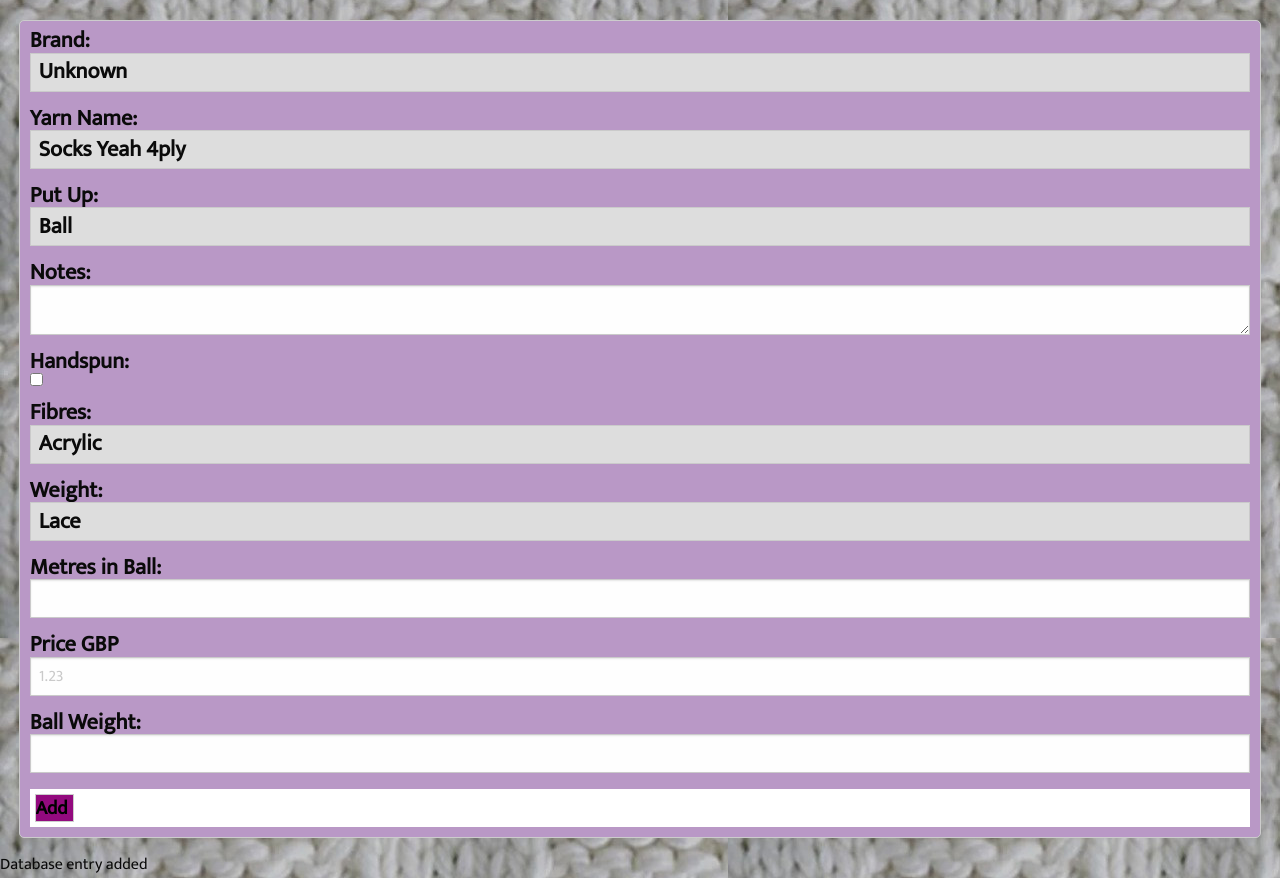
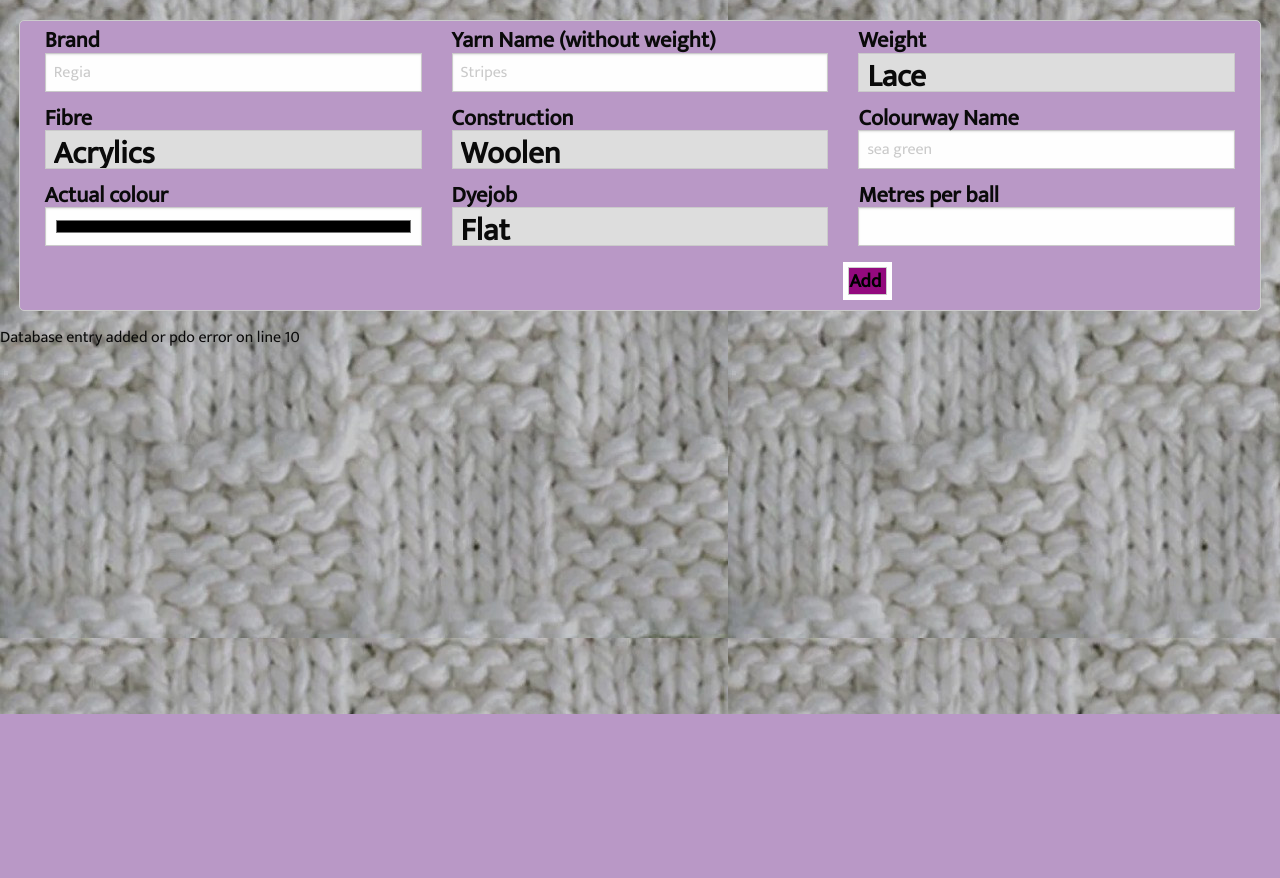
Before and after one commit to hwindle/portfolio, a PHP site: page /WIP_yarn_stash/add_yarn.html in a window 1280 px wide. Shown: the part 86-964 px from the top of the page. After the commit the page ends 800 px from the top, so only its background shows below. Run offline with PHP 8.4, Linux system fonts and the light colour scheme.

Commit message:
Finished half of add-yarn form

```diff
--- a/WIP_yarn_stash/add_yarn.html
+++ b/WIP_yarn_stash/add_yarn.html
@@ -34,79 +34,113 @@
         </nav>
         <section id="content">
             <form method="post" action="#">
-                <p class="form-row">
-                    <label for="brand_id">Brand: </label>
-                    <select name="brand_id" id="brand_id">
-                        <option value="0">Unknown</option>
-                        <option value="1">Drops</option>
-                        <option value="2">Fyberspates, Coop Knits</option>
-                        <option value="3">Novita</option>
-                        <option value="4">Paintbox</option>
-                        <option value="5">Rowan</option>
-                        <option value="6">Stylecraft</option>
-                        <option value="7">West Yorkshire Spinners</option>
+                <div class="grid-x grid-padding-x">
+                    <p class="small-12 medium-6 large-4 cell">
+                        <label for="brand" class="">Brand
+                            <input id="brand" name="brand" type="text" placeholder="Regia" required>
+                        </label>
+                    </p>
+                    <p class="small-12 medium-6 large-4 cell">
+                        <label for="yarn-name" class="">Yarn Name (without weight)
+                            <input id="yarn-name" name="yarn-name" type="text" placeholder="Stripes" required>
+                        </label>
+                    </p>
+                    <p class="small-12 medium-6 large-4 cell">
+                        <label for="weight" class="">Weight
+                            <select id="weight" name="weight">
+                                <option value="Lace">Lace</option>
+                                <option value="4ply">4ply/fingering</option>
+                                <option value="Sport">Sport</option>
+                                <option value="DK">DK</option>
+                                <option value="Worsted">Worsted</option>
+                                <option value="Aran">Aran</option>
+                                <option value="Chunky">Chunky</option>
+                                <option value="Super chunky">Super chunky</option>
                             </select>
-                    <label for="yarn_name">Yarn Name: </label>
-                    <select name="yarn_name_id" id="yarn_name" class="">
-                        <option value="0" data-brand-id="2">Socks Yeah 4ply</option>
-                        <option value="1" data-brand-id="2">Socks Yeah DK</option>
-                        <option value="2" data-brand-id="2">Scrumptious 4ply</option>
-                        <option value="3" data-brand-id="2">Vivacious 4ply</option>
-                        <option value="4" data-brand-id="2">Faery Wings fluffy</option>
+                        </label>
+                    </p>
+                    <p class="small-12 medium-6 large-4 cell">
+                        <label for="fibre" class="">Fibre
+                            <select id="fibre" name="fibre">
+                                <option value="acrylic">Acrylics</option>
+                                <option value="wool">Wool</option>
+                                <option value="sock">Wool with nylon</option>
+                                <option value="plant">Plant fibres</option>
+                                <option value="luxury-mix">Luxury blend</option>
+                                <option value="budget-mix">Budget fibre mix</option>
+                                <option value="alpaca">Alpaca</option>
+                                <option value="silk">Silk</option>
                             </select>
+                        </label>
                     </p>
-                <p class="form-row">
-                    <label for="put_up">Put Up: </label>
-                    <select name="put_up_id" id="put_up" class="">
-                        <option value="0">Ball</option>
-                        <option value="1">Hank</option>
-                        <option value="2">Donut</option>
-                        <option value="3">Cake</option>
+                    <p class="small-12 medium-6 large-4 cell">
+                        <label for="construction" class="">Construction
+                            <select id="construction" name="construction">
+                                <option value="woolen">Woolen</option>
+                                <option value="2ply">2ply</option>
+                                <option value="3ply">3 or more plies</option>
+                                <option value="chainette">chainette</option>
+                                <option value="tape">Tape</option>
+                                <option value="novelty">Novelty</option>
                             </select>
+                        </label>
                     </p>
-                <p class="form-row">
-                    <label for="notes">Notes: </label>
-                    <textarea name="notes" id="notes"></textarea>
-                    <label for="handspun">Handspun: </label>
-                    <input type="checkbox" name="handspun" id="handspun">
+                    <p class="small-12 medium-6 large-4 cell">
+                        <label for="colourway-name" class="">
+                            Colourway Name
+                            <input id="colourway-name" name="colourway-name" type="text" placeholder="sea green">
+                        </label>
                     </p>
-                <p class="form-row">
-                    <label for="fibres_id">Fibres: </label>
-                    <select name="fibres_id" id="fibres_id">
-                        <option value="0">Acrylic</option>
-                        <option value="1">Merino</option>
-                        <option value="2">Fluffy mohair</option>
-                        <option value="3">Alpaca blend</option>
+                    <p class="small-12 medium-6 large-4 cell">
+                        <label for="actual-colour" class="">
+                            Actual colour
+                            <input id="actual-colour" name="actual-colour" type="color" required>
+                        </label>
+                    </p>
+                    <p class="small-12 medium-6 large-4 cell">
+                        <label for="dyejob" class="">Dyejob
+                            <select id="dyejob" name="dyejob">
+                                <option value="flat">Flat</option>
+                                <option value="heathered">Heathered</option>
+                                <option value="barberpole">Barber pole</option>
+                                <option value="striped">Self striping</option>
+                                <option value="varigated">Varigated</option>
+                                <option value="tonal">Tonal</option>
+                                <option value="speckled">Speckled</option>
+                                <option value="batik">Batik</option>
                             </select>
+                        </label>
                     </p>
-                <p class="form-row">
-                    <label for="weights_id">Weight: </label>
-                    <select name="weights_id" id="weights_id">
-                        <option value="0">Lace</option>
-                        <option value="1">4ply</option>
-                        <option value="2">DK</option>
-                        <option value="3">Worsted</option>
-                        <option value="4">Aran</option>
-                        <option value="5">Chunky</option>
-                    </select>
-                    <label for="metres_per_ball">Metres in Ball: </label>
-                    <input type="number" name="metres_per_ball" id="metres_per_ball" required>
+                    <p class="small-12 medium-6 large-4 cell">
+                        <label for="metres-per-ball" class="">
+                            Metres per ball
+                            <input id="metres-per-ball" name="metres-per-ball" type="number" min="1" max="10000" required>
+                        </label>
                     </p>
-                <p class="form-row">
-                    <label for="price">Price GBP </label>
-                    <input type="text" name="price" id="price" placeholder="1.23" required>
-                    <label for="ball_weight">Ball Weight: </label>
-                    <input type="number" name="ball_weight" id="ball_weight" required>
+                    <p class="small-12 medium-6 large-4 cell">
+
                     </p>
+                    <p class="small-12 medium-6 large-4 cell">
+
+                    </p>
+
                     <p class="submit-btn-row">
                         <input name="add" type="submit" value="Add" />
                     </p>
+                </div>
             </form>
             <div class="errors">
-                <p>Database entry added</p>
+                <p>Database entry added or pdo error on line 10</p>
             </div>
         </section>
 
 
+        <script src="js/vendor/jquery.js"></script>
+        <script src="js/vendor/what-input.js"></script>
+        <script src="js/vendor/foundation.min.js"></script>
+        <script>
+          $(document).foundation();
+        </script>
+        <script src="js/main.js"></script>
       </body>
     </html>
--- a/WIP_yarn_stash/footer.php
+++ b/WIP_yarn_stash/footer.php
@@ -1,4 +1,4 @@
-    <div class="errors">
+        <div class="errors">
             <p>Database entry added or pdo error on line 10</p>
         </div>
     </section>
```
Lines whose indentation alone changed are shown as unchanged.
